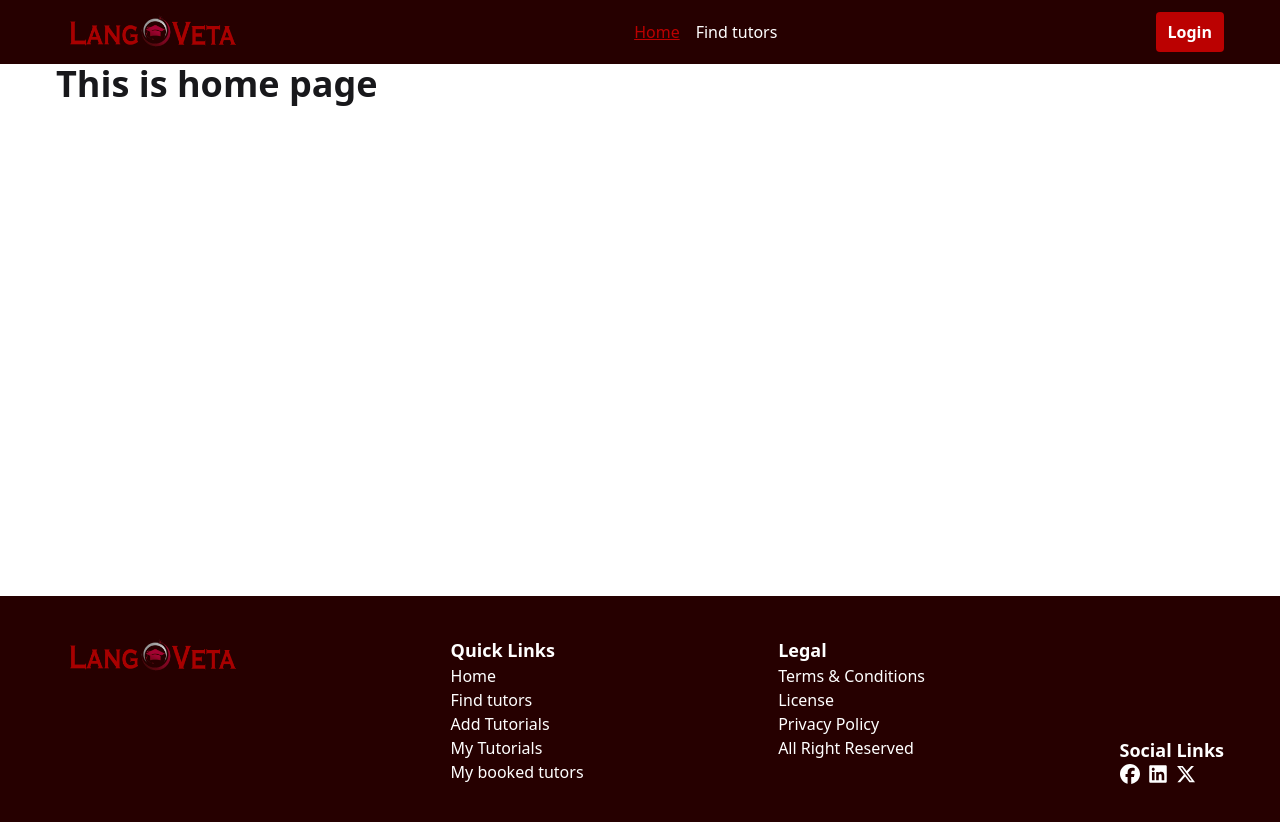
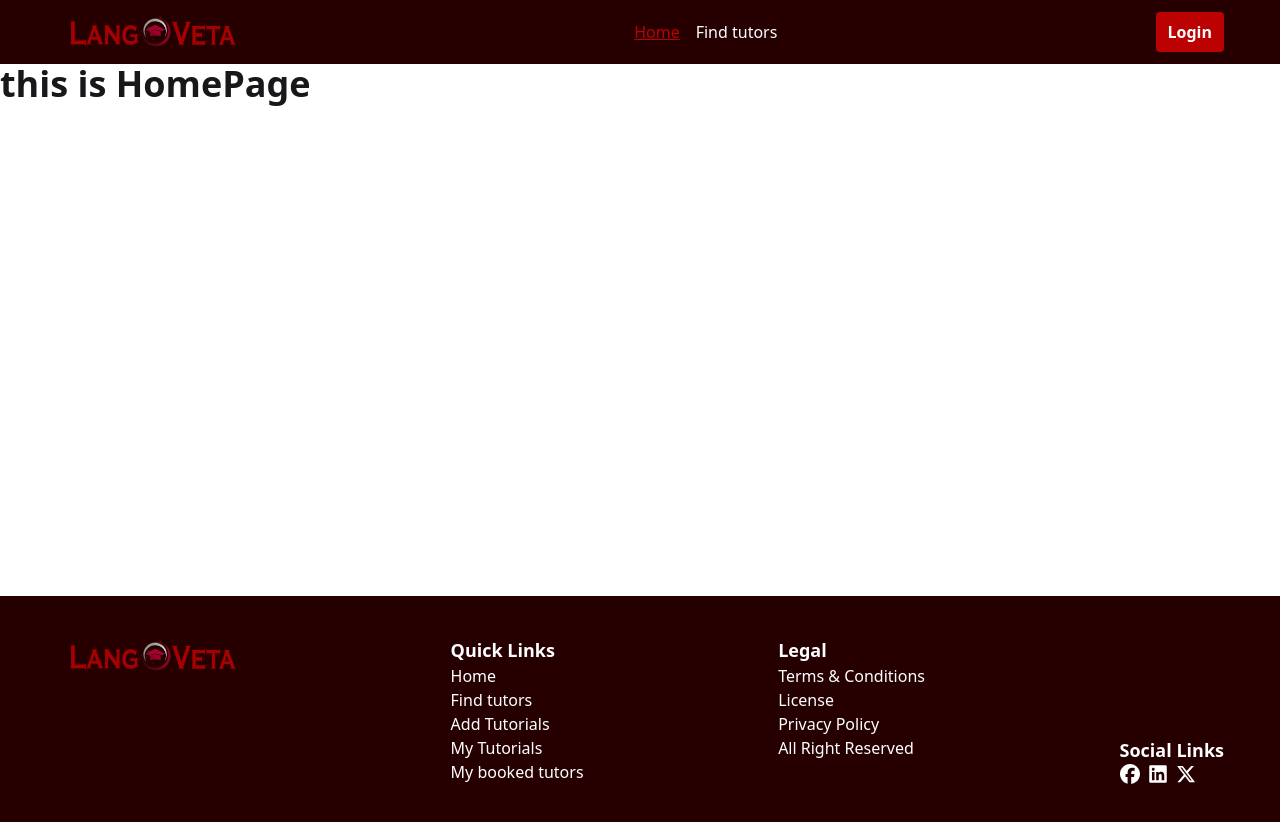
Before and after one commit to MizanRbf/langveta-client, a React (Vite) app: page / in a window 1280 px wide. Built offline with nearby package versions, Linux system fonts and the light colour scheme; no server answers.

Commit message:
homepage and error page updated in folder problem

```diff
--- a/src/Pages/Home/HomePage.jsx
+++ b/src/Pages/Home/HomePage.jsx
@@ -2,8 +2,8 @@ import React from "react";
 
 const HomePage = () => {
   return (
-    <div className="max-w-[1200px] mx-auto px-4">
-      <h1>This is home page</h1>
+    <div>
+      <h1>this is HomePage</h1>
     </div>
   );
 };
--- a/src/Routes/Routes.jsx
+++ b/src/Routes/Routes.jsx
@@ -1,9 +1,9 @@
 import { createBrowserRouter } from "react-router";
 import RootLayout from "../Layouts/RootLayouts/RootLayout";
-import HomePage from "../Pages/Home/HomePage";
 import Login from "../Layouts/RootLayouts/AuthLayouts/Login";
 import Register from "../Layouts/RootLayouts/AuthLayouts/Register";
-import ErrorPage from "../Pages/Home/Error/ErrorPage";
+import HomePage from "../Pages/Home/HomePage";
+import ErrorPage from "../Pages/Error/errorPage";
 
 export const router = createBrowserRouter([
   {
```
Also changed, not shown: src/Pages/Error/ErrorPage.jsx (renamed from src/Pages/Home/Error/ErrorPage.jsx).
